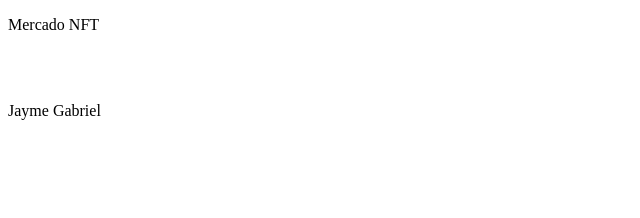
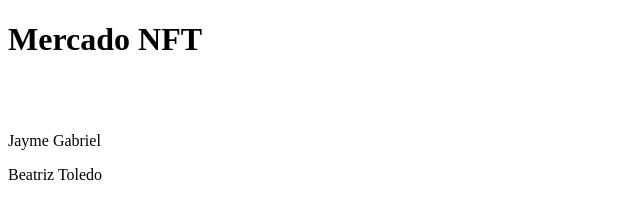
Before and after one commit to JaymeGabriel/mercado-nft-projeto-final, a plain HTML site: page index.html in a window 1280 px wide. Shown: the whole page, without its empty margins (0-640 px from the left). Drawn offline with Linux system fonts and the light colour scheme.

Commit message:
adicionei meu nome e ajustei o titulo

```diff
--- a/index.html
+++ b/index.html
@@ -4,9 +4,10 @@
     <title>Projeto NFT</title>
 </head>
         <body>
-            <P>Mercado NFT</P>
+            <h1>Mercado NFT</h1>
             <br>
             <br>
             <p>Jayme Gabriel</p>
+            <p>Beatriz Toledo</p>
         </body>
 </html>
```
